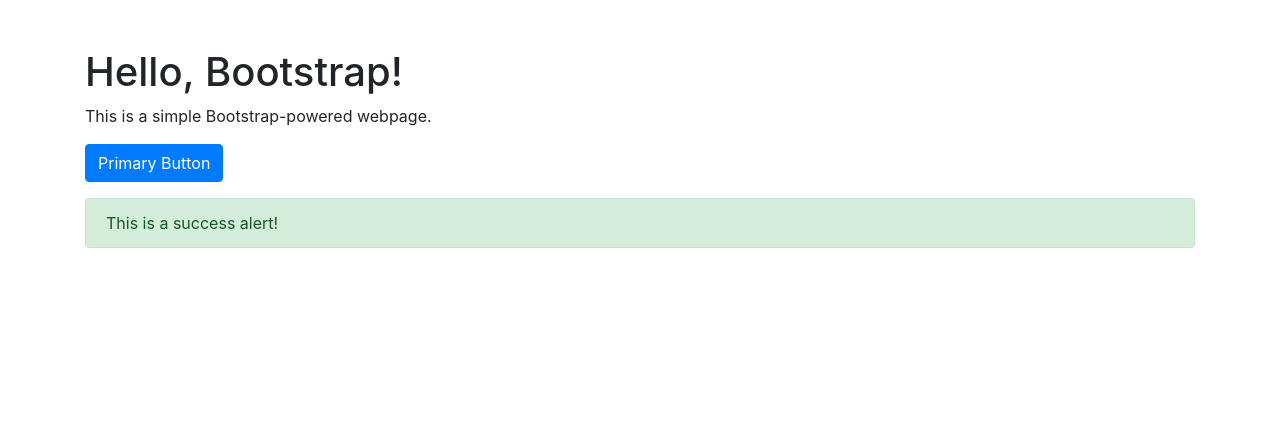
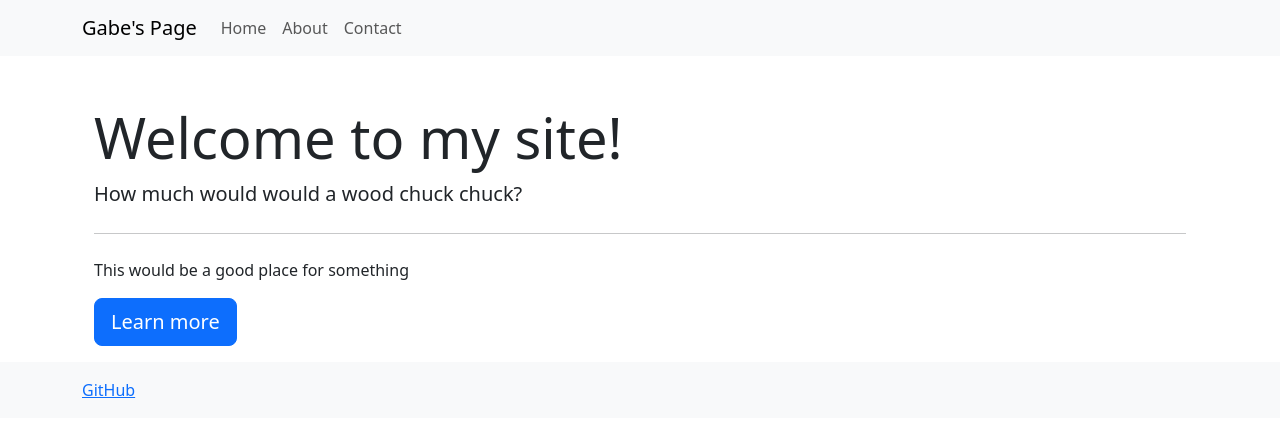
Before and after one commit to Gabrieldowen/ShowcaseWebsite, a Flask app: page / in a window 1280 px wide. Shown: the top 437 px of the page. Run offline with Flask 3, Linux system fonts and the light colour scheme; some libraries are stand-ins or nearby versions.

Commit message:
Update index.html

```diff
--- a/templates/index.html
+++ b/templates/index.html
@@ -3,26 +3,54 @@
 <head>
     <meta charset="UTF-8">
     <meta name="viewport" content="width=device-width, initial-scale=1.0">
-
-    <link rel="stylesheet" href="https://stackpath.bootstrapcdn.com/bootstrap/4.5.2/css/bootstrap.min.css">
-    <title>Web Dev Showcase</title>
+    <title>My Bootstrap Page</title>
+    <link rel="stylesheet" href="https://cdn.jsdelivr.net/npm/bootstrap@5.3.0/dist/css/bootstrap.min.css">
 </head>
 <body>
 
-    <div class="container mt-5">
-        <h1>Hello, Bootstrap!</h1>
-        <p>This is a simple Bootstrap-powered webpage.</p>
-
-
-        <button type="button" class="btn btn-primary">Primary Button</button>
-        <div class="alert alert-success mt-3" role="alert">
-          This is a success alert!
+<nav class="navbar navbar-expand-lg navbar-light bg-light">
+    <div class="container-lg">
+        <a class="navbar-brand" href="#">Gabe's Page</a>
+        <button class="navbar-toggler" type="button" data-toggle="collapse" data-target="#navbarNav" aria-controls="navbarNav" aria-expanded="false" aria-label="Toggle navigation">
+            <span class="navbar-toggler-icon"></span>
+        </button>
+        <div class="collapse navbar-collapse" id="navbarNav">
+            <ul class="navbar-nav">
+                <li class="nav-item active">
+                    <a class="nav-link" href="#">Home</a>
+                </li>
+                <li class="nav-item">
+                    <a class="nav-link" href="#">About</a>
+                </li>
+                <li class="nav-item">
+                    <a class="nav-link" href="#">Contact</a>
+                </li>
+            </ul>
         </div>
     </div>
+</nav>
 
-    <script src="https://code.jquery.com/jquery-3.5.1.slim.min.js"></script>
-    <script src="https://cdn.jsdelivr.net/npm/@popperjs/core@2.9.2/dist/umd/popper.min.js"></script>
-    <script src="https://stackpath.bootstrapcdn.com/bootstrap/4.5.2/js/bootstrap.min.js"></script>
+<div class="container-lg mt-5">
+    <div class="jumbotron jumbotron-fluid">
+        <div class="container">
+            <h1 class="display-4">Welcome to my site!</h1>
+            <p class="lead">How much would would a wood chuck chuck?</p>
+            <hr class="my-4">
+            <p>This would be a good place for something</p>
+            <p class="lead">
+                <a class="btn btn-primary btn-lg" href="#" role="button">Learn more</a>
+            </p>
+        </div>
+    </div>
+</div>
 
+<footer class="footer mt-auto py-3 bg-light">
+    <div class="container-lg">
+        <span class="text-muted"><a href="https://github.com/Gabrieldowen" target="_blank">GitHub</a></span>
+    </div>
+</footer>
+
+<!-- Bootstrap JS and dependencies -->
+<script src="https://cdn.jsdelivr.net/npm/bootstrap@5.3.0/dist/js/bootstrap.bundle.min.js"></script>
 </body>
 </html>
```
